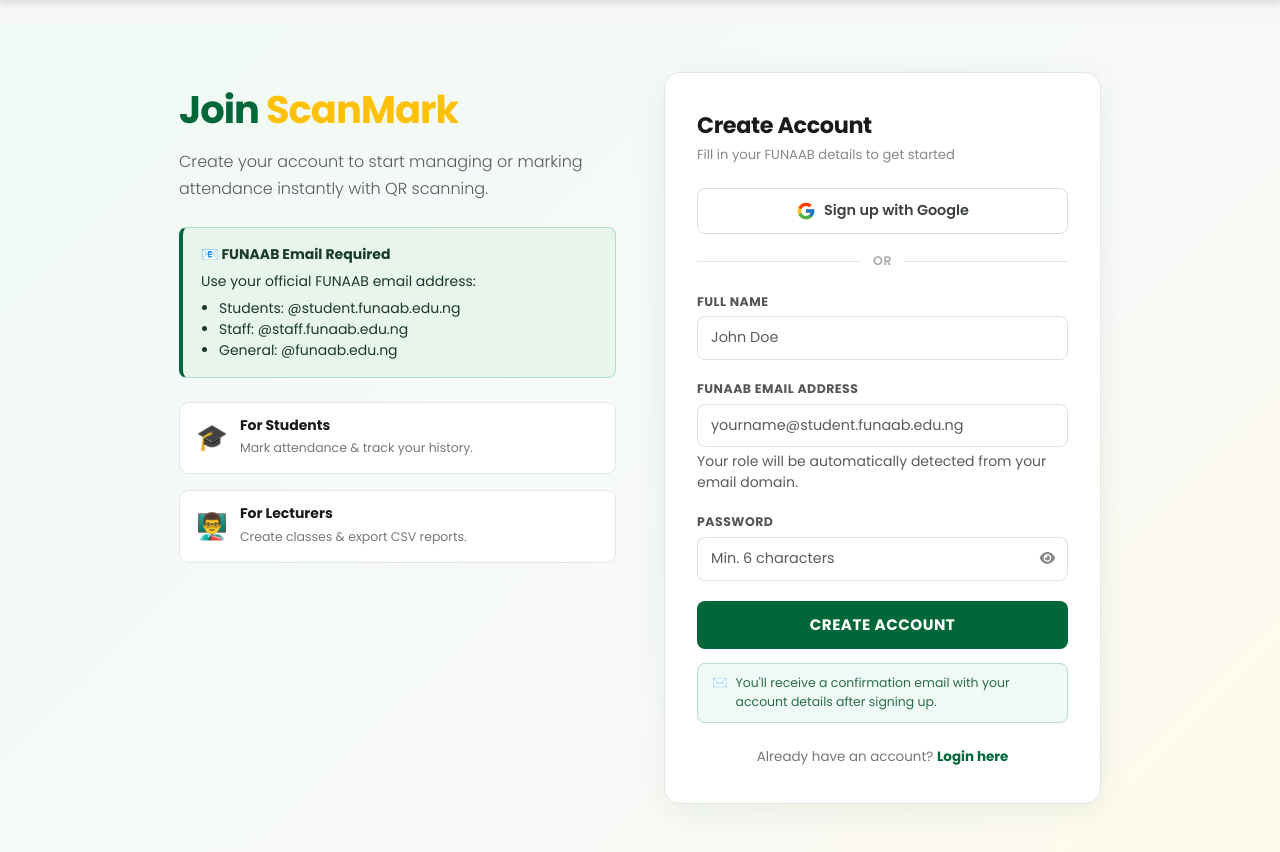
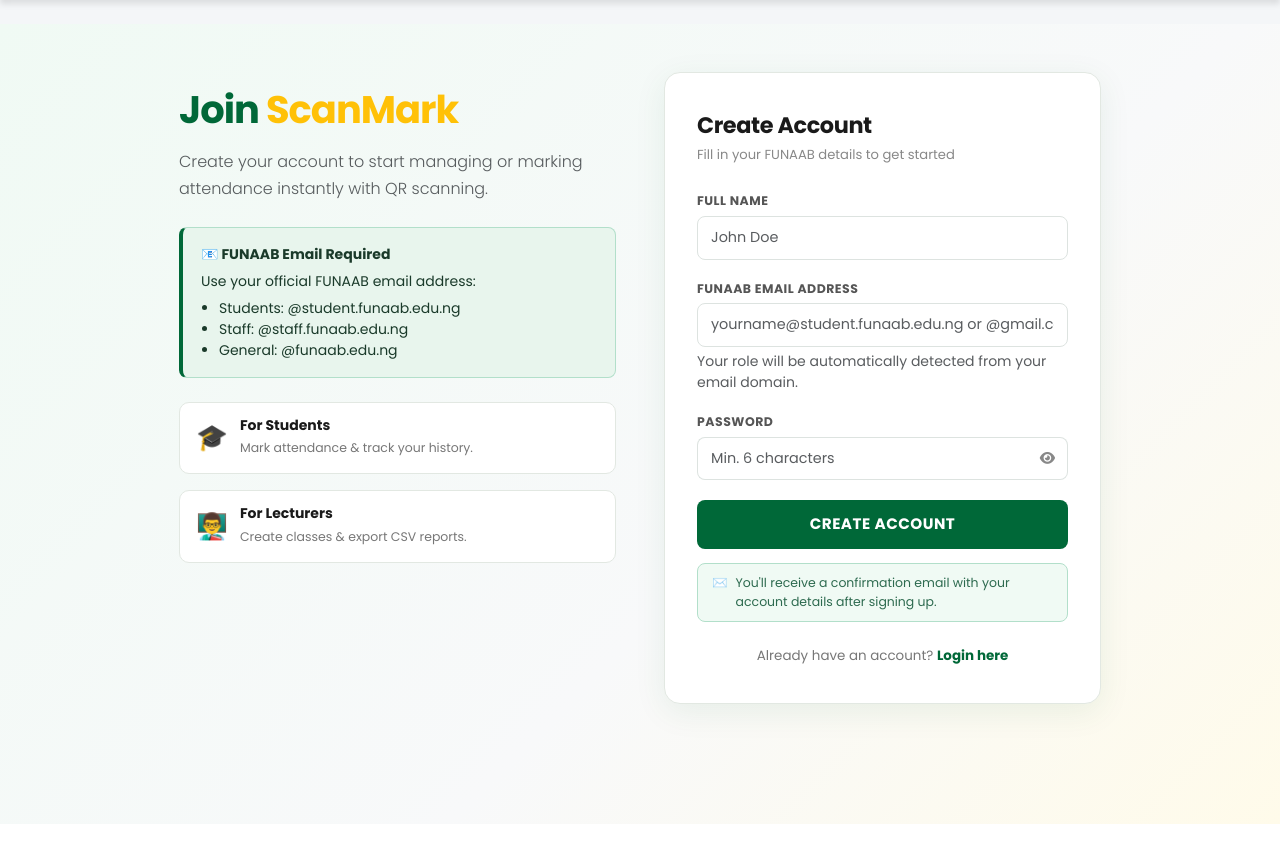
Before and after one commit to Lushegs01/scanmark, a Flask app: page /signup in a window 1280 px wide. Shown: the part 76-928 px from the top of the page. After the commit the page ends 900 px from the top, so only its background shows below. Run offline with Flask 3, Linux system fonts and the light colour scheme; some libraries are stand-ins or nearby versions.

Commit message:
Update signup.html

```diff
--- a/ScanMark/templates/signup.html
+++ b/ScanMark/templates/signup.html
@@ -280,22 +280,9 @@
                         <p class="card-subtitle">Fill in your FUNAAB details to get started</p>
                     </div>
 
-                    <a href="{{ url_for('login_google') }}"
-                        class="btn-google w-100 d-flex align-items-center justify-content-center gap-2 mb-2">
-                        <svg xmlns="http://www.w3.org/2000/svg" width="20" height="20" viewBox="0 0 48 48">
-                            <path fill="#FFC107"
-                                d="M43.611,20.083H42V20H24v8h11.303c-1.649,4.657-6.08,8-11.303,8c-6.627,0-12-5.373-12-12c0-6.627,5.373-12,12-12c3.059,0,5.842,1.154,7.961,3.039l5.657-5.657C34.046,6.053,29.268,4,24,4C12.955,4,4,12.955,4,24c0,11.045,8.955,20,20,20c11.045,0,20-8.955,20-20C44,22.659,43.862,21.35,43.611,20.083z" />
-                            <path fill="#FF3D00"
-                                d="M6.306,14.691l6.571,4.819C14.655,15.108,18.961,12,24,12c3.059,0,5.842,1.154,7.961,3.039l5.657-5.657C34.046,6.053,29.268,4,24,4C16.318,4,9.656,8.337,6.306,14.691z" />
-                            <path fill="#4CAF50"
-                                d="M24,44c5.166,0,9.86-1.977,13.409-5.192l-6.19-5.238C29.211,35.091,26.715,36,24,36c-5.202,0-9.619-3.317-11.283-7.946l-6.522,5.025C9.505,39.556,16.227,44,24,44z" />
-                            <path fill="#1976D2"
-                                d="M43.611,20.083H42V20H24v8h11.303c-0.792,2.237-2.231,4.166-4.087,5.571l6.19,5.238C36.971,39.205,44,34,44,24C44,22.659,43.862,21.35,43.611,20.083z" />
-                        </svg>
-                        Sign up with Google
-                    </a>
 
-                    <div class="or-divider">or</div>
+
+
 
                     <form method="POST" action="/signup" id="signupForm">
 
@@ -308,7 +295,7 @@
                         <div class="mb-3">
                             <label class="form-label">FUNAAB Email Address</label>
                             <input type="email" name="email" id="emailInput" class="form-control"
-                                placeholder="yourname@student.funaab.edu.ng" required>
+                                placeholder="yourname@student.funaab.edu.ng or @gmail.com" required>
                             <small class="text-muted mt-1 d-block" id="emailHelp">
                                 Your role will be automatically detected from your email domain.
                             </small>
@@ -345,7 +332,7 @@
                                 <div class="col-6 mb-3">
                                     <label class="form-label">Matric No</label>
                                     <input type="text" name="matric_no" id="matricInput" class="form-control"
-                                        placeholder="2021/...">
+                                        placeholder="2021...">
                                 </div>
                                 <div class="col-6 mb-3">
                                     <label class="form-label">Level</label>
```
